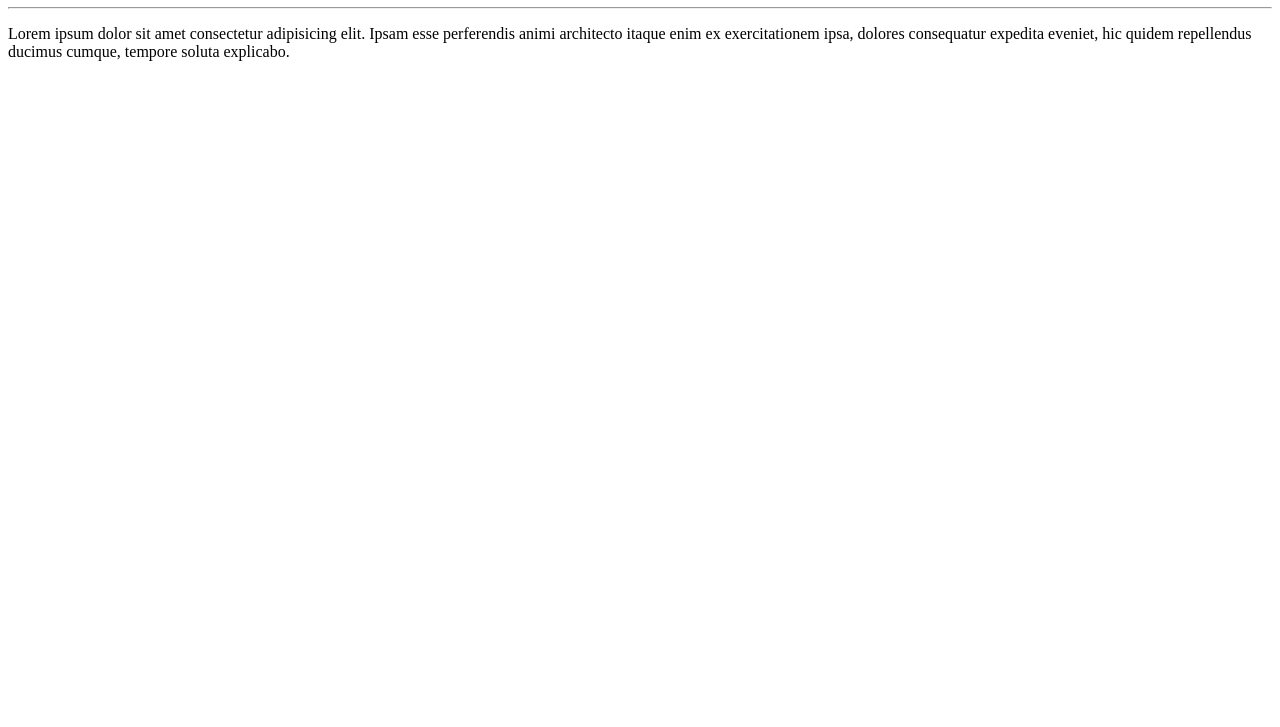
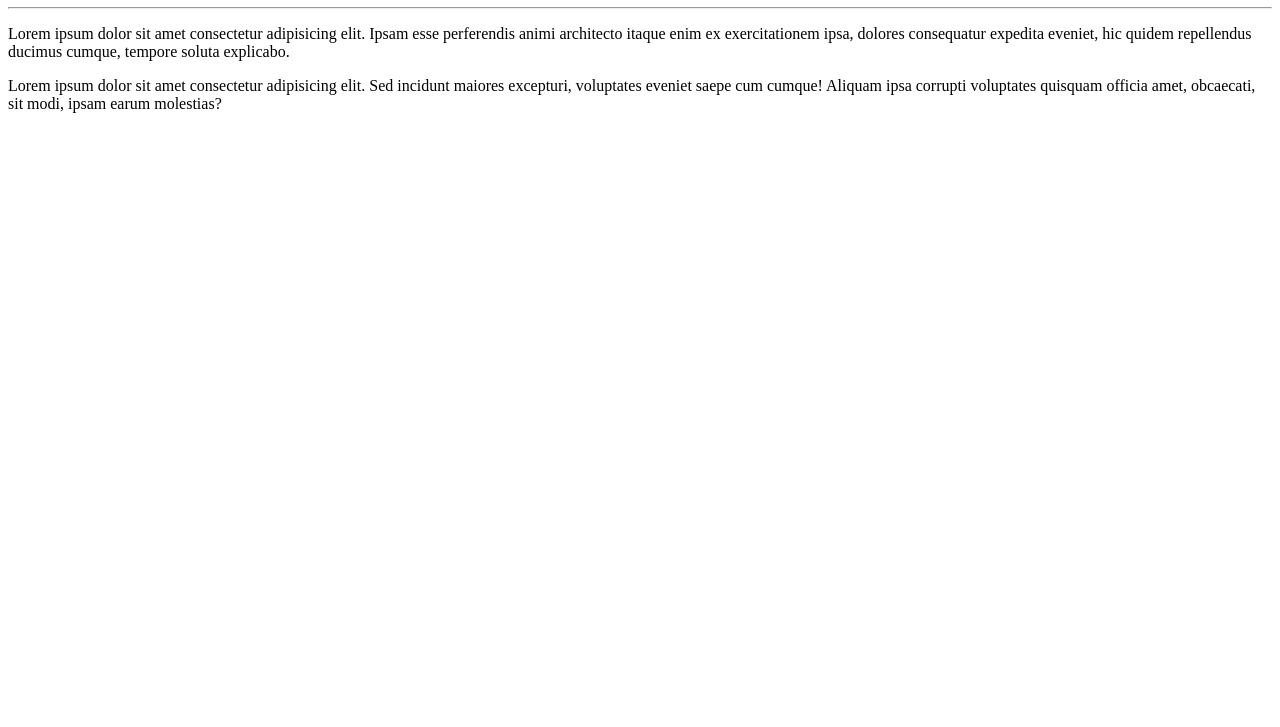
Before and after one commit to Jobsfotogrid/Ola-Mundo, a plain HTML site: page site-exemplo/index.html in a window 1280 px wide. Shown: the part 73-800 px from the top of the page. Drawn offline with Linux system fonts and the light colour scheme.

Commit message:
adicionei um novo paragráfo

```diff
--- a/site-exemplo/index.html
+++ b/site-exemplo/index.html
@@ -9,5 +9,6 @@
     <h1>Olá, mundo!</h1>
     <hr>
     <p>Lorem ipsum dolor sit amet consectetur adipisicing elit. Ipsam esse perferendis animi architecto itaque enim ex exercitationem ipsa, dolores consequatur expedita eveniet, hic quidem repellendus ducimus cumque, tempore soluta explicabo.</p>
+    <p>Lorem ipsum dolor sit amet consectetur adipisicing elit. Sed incidunt maiores excepturi, voluptates eveniet saepe cum cumque! Aliquam ipsa corrupti voluptates quisquam officia amet, obcaecati, sit modi, ipsam earum molestias?</p>
 </body>
 </html>
```
